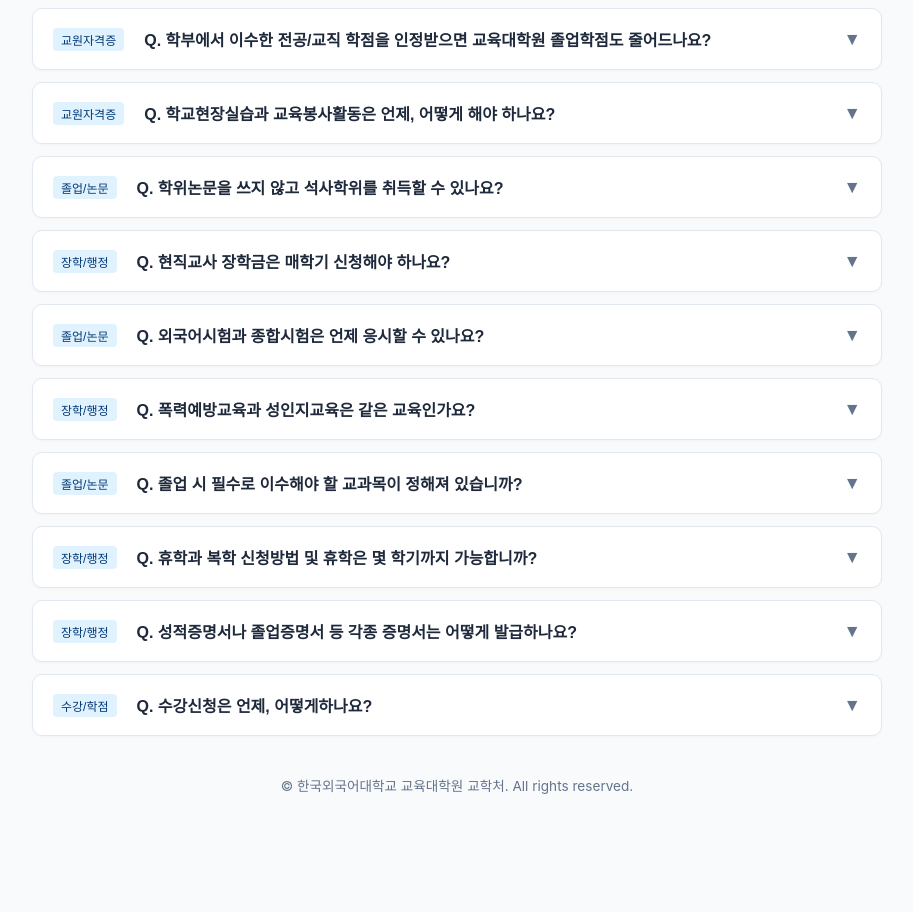
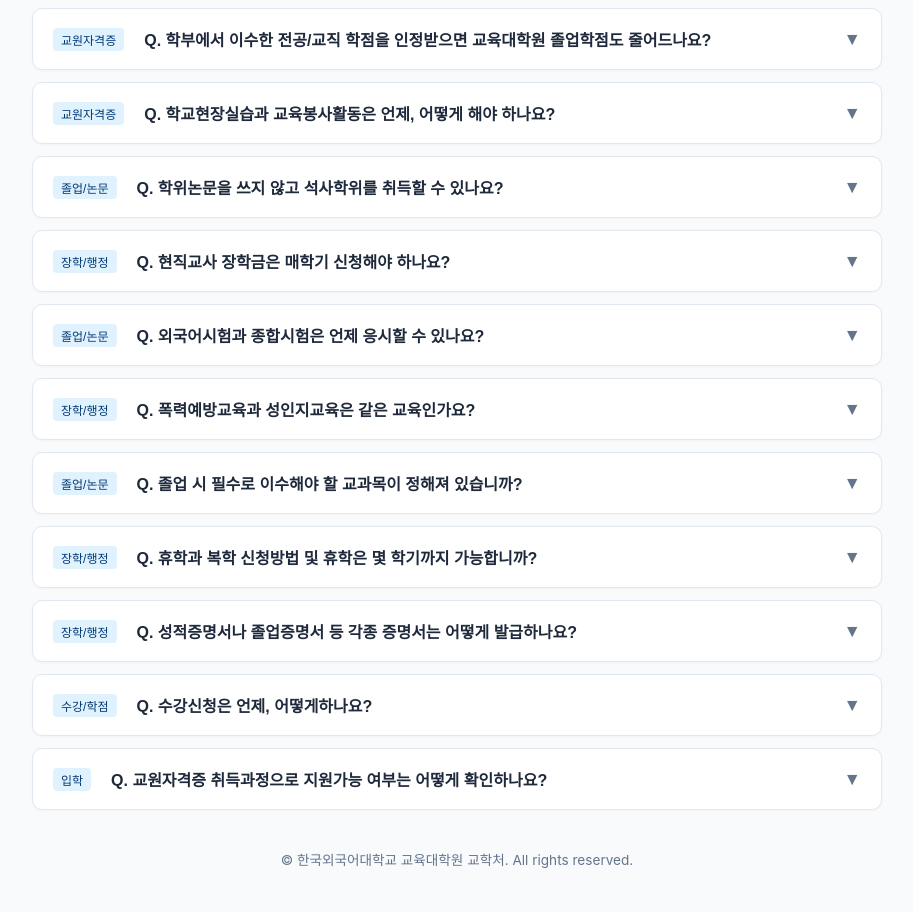
Before and after one commit to hongjh-collab/HUFSGSEFAQ, a plain HTML site: page index.html in a window 1280 px wide. Shown: the part 418-1330 px from the top of the page, without its empty margins (183-1096 px from the left). Before the commit the page ends 1256 px from the top, so only its background shows below. Drawn offline with Linux system fonts and the light colour scheme.

Commit message:
Update index.html

```diff
--- a/index.html
+++ b/index.html
@@ -219,6 +219,7 @@
         <button class="cat-btn" data-category="교원자격증">교원자격증</button>
         <button class="cat-btn" data-category="졸업/논문">졸업/논문</button>
         <button class="cat-btn" data-category="장학/행정">장학/행정</button>
+        <button class="cat-btn" data-category="입학">입학</button>
     </div>
 
     <!-- FAQ 목록 -->
@@ -395,8 +396,22 @@
  <ul>
          <li> 수강신청은 일반적으로 학기 시작 전 2주전에 진행합니다. (※ 구체적인 일정은 홈페이지에 공지함) </li>
          <li> <a href="https://www.hufs.ac.kr/hufs/index.do">한국외국어대학교 홈페이지</a>에 해당 기간동안 수강신청페이지가 오픈됩니다. </li>
-         <li> <a href="https://gse.hufs.ac.kr/gse/index.do">교육대학원홈페이지</a> - 강의시간표 참조
+         <li> <a href="https://gse.hufs.ac.kr/gse/index.do">교육대학원 홈페이지</a> - 강의시간표 참조
 <br>※ 강의시간표에서는 지난 학년도/학기에 개설되었던 모든 강의를 조회 가능</li>
+            </div>
+        </div>
+<!-- Q13 -->
+        <div class="faq-item" data-category="입학">
+            <button class="faq-question">
+                <span class="badge">입학</span>
+                <span class="q-text">Q. 교원자격증 취득과정으로 지원가능 여부는 어떻게 확인하나요?</span>
+                <span class="icon">▼</span>
+            </button>
+            <div class="faq-answer">
+ <ul>
+         <li> 교원자격증 취득과정으로 지원하기 위해서는 관련 전공 학사학위와 30학점 이상 전공 학점을 이수해야 합니다. </li>
+         <li> 관련 전공 여부는 <a href="https://gse.hufs.ac.kr/gse/7784/subview.do">교육대학원 홈페이지 - 학부관련 전공 페이지</a>에서 확인이 가능합니다.</li>
+         <li> 더 자세한 사항이 궁금하신 경우에는 학부 성적표에 개인정보를 다 지우신 후 교육대학원 대표메일(hufsgse@hufs.ac.kr)로 발송해주시면 자세한 안내드리겠습니다.
             </div>
         </div>
 
```
